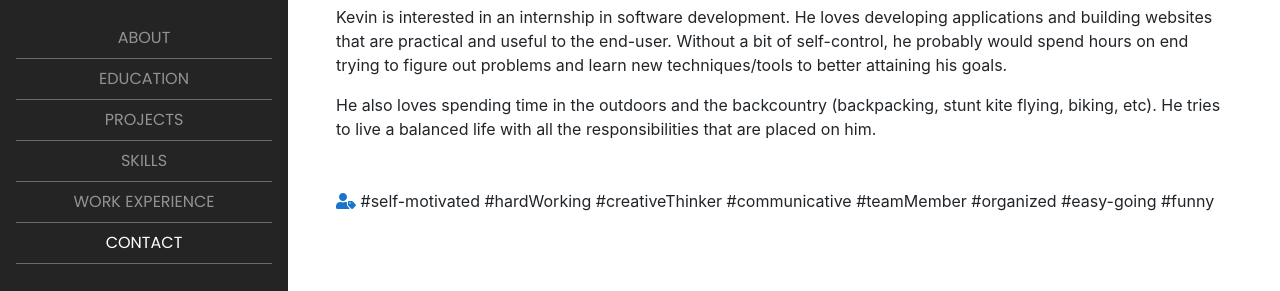
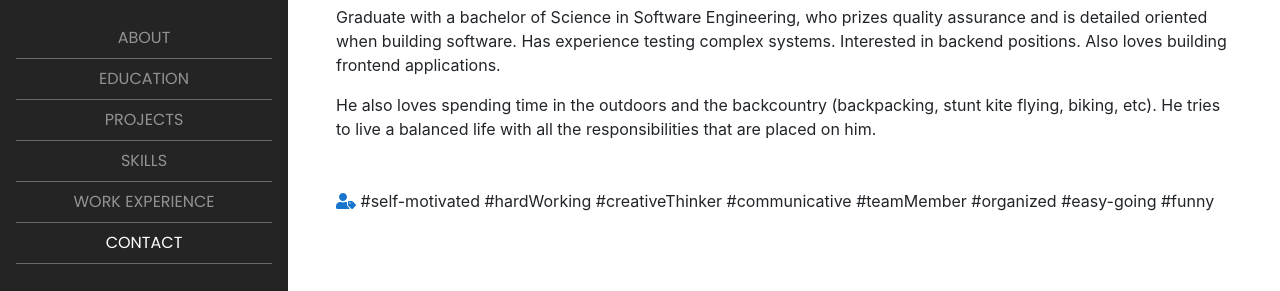
Before and after one commit to MerryCello/portfolio, a website with bundled scripts: page index.html in a window 1280 px wide. Shown: the part 208-499 px from the top of the page. Built offline with nearby package versions, Linux system fonts and the light colour scheme; a web font is replaced by a local one.

Commit message:
Updated about section

```diff
--- a/index.html
+++ b/index.html
@@ -6,7 +6,7 @@
       name="viewport"
       content="width=device-width, initial-scale=1, shrink-to-fit=no"
     />
-    <meta name="description" content="Software Engineer interested in an internship in Software Development. He loves developing applications and building websites that are practical and useful to the end-user. He is a charismatic, hard worder, self-motivated, and creative type of person. In all, he is a team member." />
+    <meta name="description" content="Software Engineer interested in Software Development/Software Engineering position. He loves developing applications and building websites that are practical and useful to the end-user. He is a charismatic, hard worder, self-motivated, and creative type of person. In all, he is a team member." />
     <meta name="author" content="Kevin Foniciello" />
 
     <title>Kevin Foniciello - Portfolio</title>
@@ -172,7 +172,7 @@
           <h4 class="mb-4">Software Engineer</h4>
 
           <p class="mb-3">
-            Kevin is interested in an internship in software development. He loves developing applications and building websites that are practical and useful to the end-user. Without a bit of self-control, he probably would spend hours on end trying to figure out problems and learn new techniques/tools to better attaining his goals.
+            Graduate with a bachelor of Science in Software Engineering, who prizes quality assurance and is detailed oriented when building software. Has experience testing complex systems. Interested in backend positions. Also loves building frontend applications.
           </p>
           <p>
             He also loves spending time in the outdoors and the backcountry (backpacking, stunt kite flying, biking, etc). He tries to live a balanced life with all the responsibilities that are placed on him.
```
